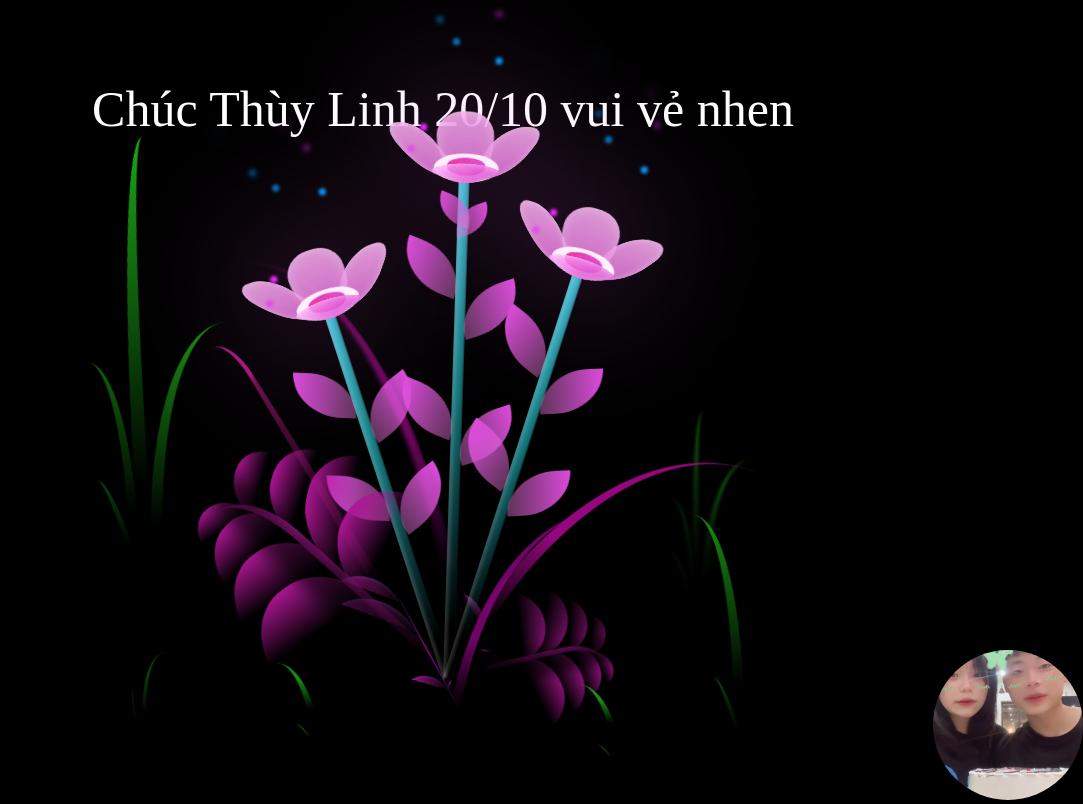
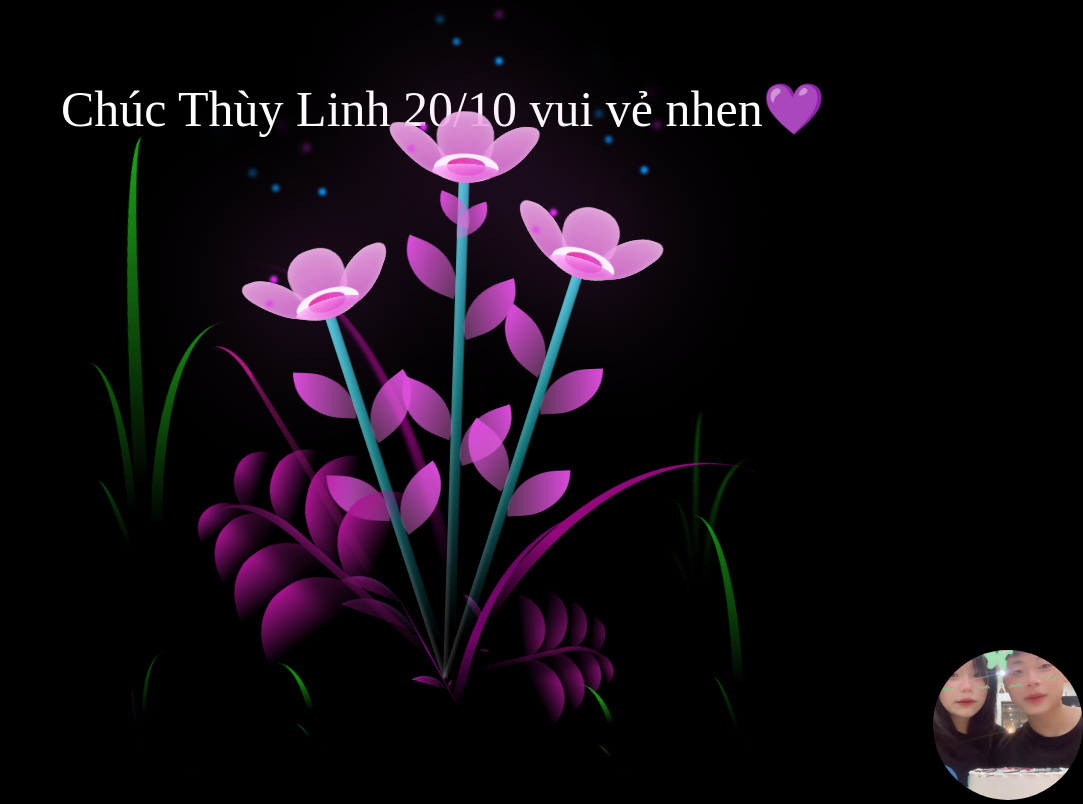
Before and after one commit to ngocduc2004/20-10, a plain HTML site: page index.html in a window 1280 px wide. Shown: the whole page, without its empty margins (197-1280 px from the left). Drawn offline with Linux system fonts and the light colour scheme.

Commit message:
update title

```diff
--- a/index.html
+++ b/index.html
@@ -13,7 +13,7 @@
         <img src="/0606387e21d1988fc1c0.jpg" alt="image-me">
       </div>
     <div class="night"></div>
-    <div class="happy-woman-day">Chúc Thùy Linh 20/10 vui vẻ nhen</div>
+    <div class="happy-woman-day">Chúc Thùy Linh 20/10 vui vẻ nhen💜</div>
     <audio id="background-audio" autoplay>
         <source src="/audio.mp3" type="audio/mpeg">
 
```
